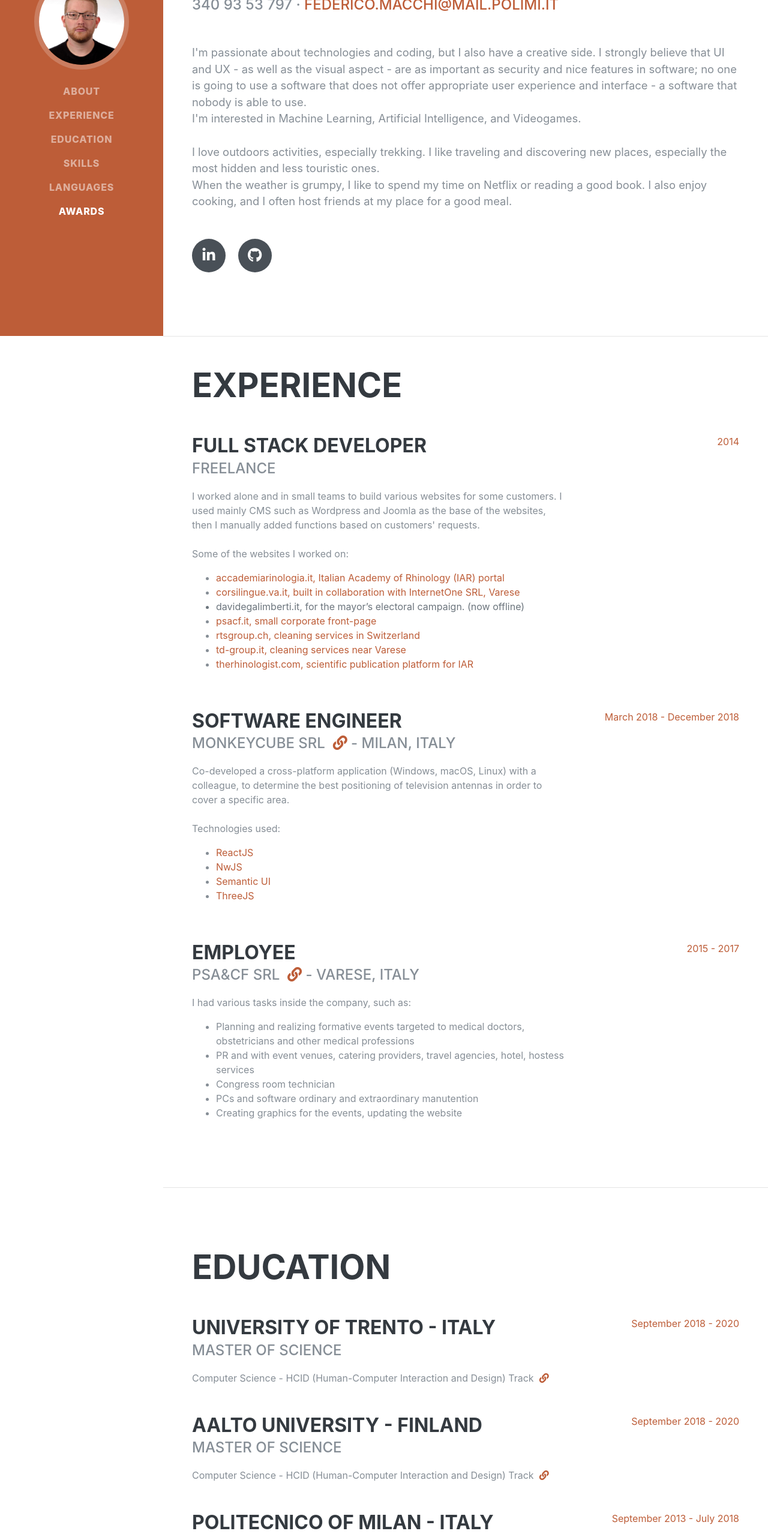
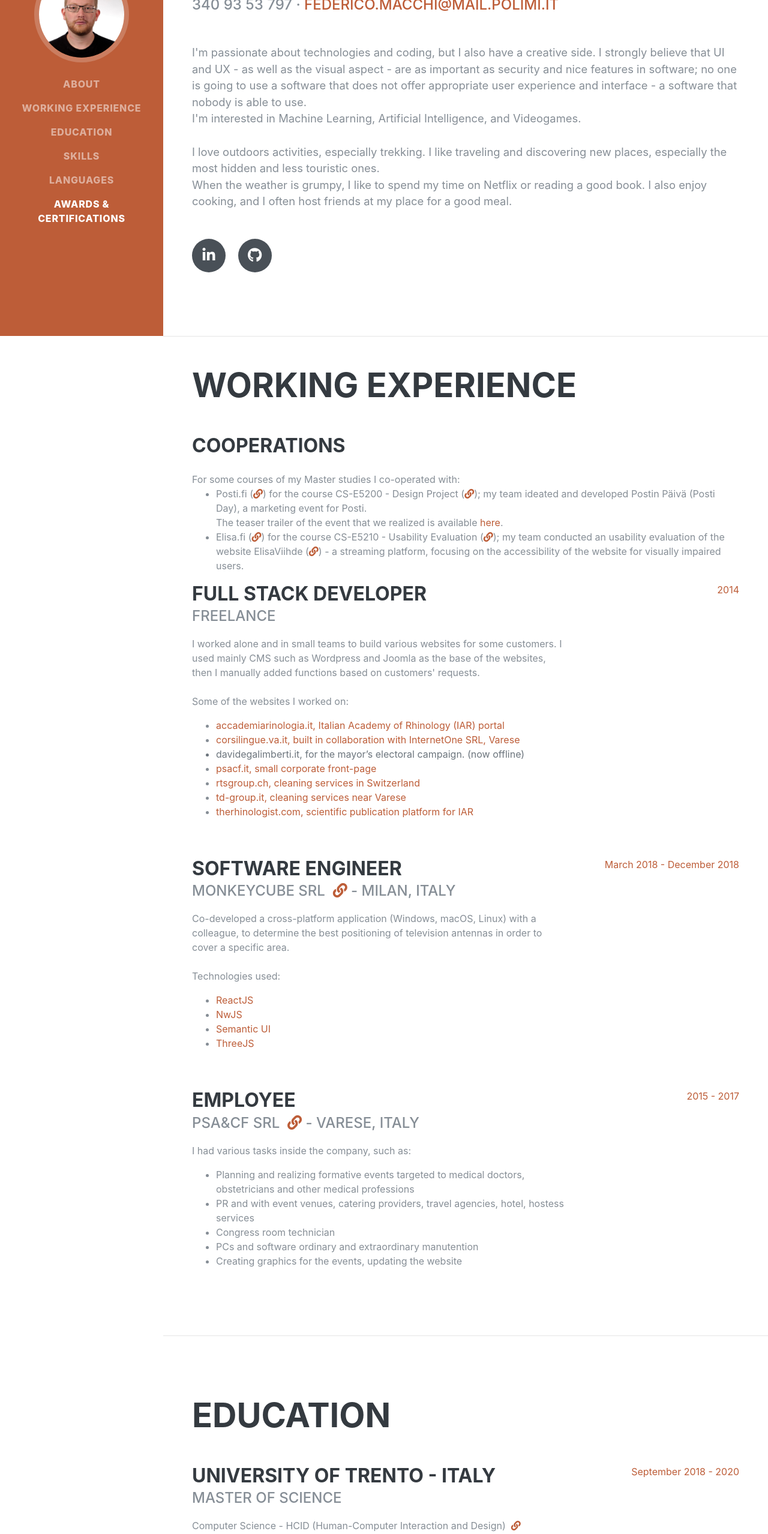
Before and after one commit to FedeMITIC/fedemitic.github.io, a plain HTML site: page index.html in a window 1280 px wide. Shown: the part 240-2797 px from the top of the page at 60% size. Drawn offline with Linux system fonts and the light colour scheme; a web font is replaced by a local one.

Commit message:
Added cooperations and soft skills

```diff
--- a/index.html
+++ b/index.html
@@ -50,7 +50,7 @@
           <a class="nav-link js-scroll-trigger" href="#about">About</a>
         </li>
         <li class="nav-item">
-          <a class="nav-link js-scroll-trigger" href="#experience">Experience</a>
+          <a class="nav-link js-scroll-trigger" href="#experience">Working Experience</a>
         </li>
         <li class="nav-item">
           <a class="nav-link js-scroll-trigger" href="#education">Education</a>
@@ -62,7 +62,7 @@
             <a class="nav-link js-scroll-trigger" href="#languages">Languages</a>
           </li>
         <li class="nav-item">
-          <a class="nav-link js-scroll-trigger" href="#awards">Awards</a>
+          <a class="nav-link js-scroll-trigger" href="#awards">Awards &amp; Certifications</a>
         </li>
         <!--<li class="nav-item">
           <a class="nav-link js-scroll-trigger" href="index-it.html">Vedi in italiano</a>
@@ -101,8 +101,19 @@
 
     <section class="resume-section p-3 p-lg-5 d-flex justify-content-center" id="experience">
       <div class="w-100">
-        <h2 class="mb-5">Experience</h2>
-
+        <h2 class="mb-5">Working Experience</h2>
+        <h3 class="mb-0">Cooperations</h3>
+        <br />
+        For some courses of my Master studies I co-operated with:
+        <ul>
+          <li>
+            Posti.fi (<a href="https://www.posti.fi/index-en.html" target="_blank"><i class="fas fa-link"></i></a>) for the course CS-E5200 - Design Project (<a href="https://oodi.aalto.fi/a/opintjakstied.jsp?OpinKohd=1125650467&takaisin=etusivu.html" target="_blank"><i class="fas fa-link"></i></a>); my team ideated and developed Postin Päivä (Posti Day), a marketing event for Posti.
+            <br />The teaser trailer of the event that we realized is available <a href="https://drive.google.com/open?id=1G-d0AQJOyytvrIIVioVDJnMNX2mffU_M" target="_blank">here</a>.
+          </li>
+          <li>
+            Elisa.fi (<a href="https://elisa.fi" target="_blank"><i class="fas fa-link"></i></a>) for the course CS-E5210 - Usability Evaluation (<a href="https://oodi.aalto.fi/a/opintjakstied.jsp?OpinKohd=1126047401&takaisin=etusivu.html" target="_blank"><i class="fas fa-link"></i></a>); my team conducted an usability evaluation of the website ElisaViihde (<a href="https://elisaviihde.fi" target="_blank"><i class="fas fa-link"></i></a>) - a streaming platform, focusing on the accessibility of the website for visually impaired users.
+          </li>
+        </ul>
         <div class="resume-item d-flex flex-column flex-md-row justify-content-between mb-5">
           <div class="resume-content">
             <h3 class="mb-0">Full stack developer</h3>
@@ -179,8 +190,7 @@
           <div class="resume-content">
             <h3 class="mb-0">University of Trento - Italy</h3>
             <div class="subheading mb-3">Master of Science</div>
-            <div>Computer Science - HCID (Human-Computer Interaction and Design) Track&nbsp;&nbsp;<a href="https://masterschool.eitdigital.eu/programmes/hcid" target="_blank"><i class="fas fa-link"></i></a></div>
-            <!--<p>GPA: 4.32</p>-->
+            <div>Computer Science - HCID (Human-Computer Interaction and Design)&nbsp;&nbsp;<a href="https://masterschool.eitdigital.eu/programmes/hcid" target="_blank"><i class="fas fa-link"></i></a></div>
           </div>
           <div class="resume-date text-md-right">
             <span class="text-primary">September 2018 - 2020</span>
@@ -191,8 +201,7 @@
           <div class="resume-content">
             <h3 class="mb-0">Aalto University - Finland</h3>
             <div class="subheading mb-3">Master of Science</div>
-            <div>Computer Science - HCID (Human-Computer Interaction and Design) Track&nbsp;&nbsp;<a href="https://masterschool.eitdigital.eu/programmes/hcid" target="_blank"><i class="fas fa-link"></i></a></div>
-            <!--<p>GPA: 4.32</p>-->
+            <div>Computer Science - HCID (Human-Computer Interaction and Design)&nbsp;&nbsp;<a href="https://masterschool.eitdigital.eu/programmes/hcid" target="_blank"><i class="fas fa-link"></i></a></div>
           </div>
           <div class="resume-date text-md-right">
             <span class="text-primary">September 2018 - 2020</span>
@@ -203,8 +212,7 @@
           <div class="resume-content">
             <h3 class="mb-0">Politecnico of Milan - Italy</h3>
             <div class="subheading mb-3">Bachelor of Engineering</div>
-            <div>Engineering - Engineering of Computer Systems Track&nbsp;&nbsp;<a href="https://www4.ceda.polimi.it/manifesti/manifesti/controller/ManifestoPublic.do?check_params=1&aa=2018&k_corso_la=358&lang=EN&__pj0=0&__pj1=2031dfab97b1264419e6dd5125637cae" target="_blank"><i class="fas fa-link"></i></a></div>
-            <!--<p>GPA: 4.32</p>-->
+            <div>Engineering - Engineering of Computer Systems&nbsp;&nbsp;<a href="https://www4.ceda.polimi.it/manifesti/manifesti/controller/ManifestoPublic.do?check_params=1&aa=2018&k_corso_la=358&lang=EN&__pj0=0&__pj1=2031dfab97b1264419e6dd5125637cae" target="_blank"><i class="fas fa-link"></i></a></div>
           </div>
           <div class="resume-date text-md-right">
             <span class="text-primary">September 2013 - July 2018</span>
@@ -256,6 +264,9 @@
 
         <div class="subheading mb-3">Additional tools</div>
         <ul class="fa-ul mb-0">
+            <li>
+                <i class="fa-li fa fa-check"></i>
+                GitHub</li>
           <li>
             <i class="fa-li fa fa-check"></i>
             LaTeX</li>
@@ -265,6 +276,16 @@
           <li>
               <i class="fa-li fa fa-check"></i>
             Photoshop</li>
+        </ul>
+        <br />
+        <div class="subheading mb-3">Soft Skills</div>
+        <ul class="fa-ul mb-0"><li>
+          <i class="fa-li fa fa-check"></i>
+          Teamwork; I am a good team member and I am a good fit for the position of team leader as well. During my Master studies, I proficiently carried out many group projects in interdisciplinary and multicultural teams.
+        </li>
+        <li><i class="fa-li fa fa-check"></i>
+          Video editing; I have some basic video editing skills with professional software such as Sony Vegas Pro&nbsp;&nbsp;<a href="https://drive.google.com/open?id=1G-d0AQJOyytvrIIVioVDJnMNX2mffU_M" target="_blank"><i class="fas fa-link"></i></a>.
+        </li>
         </ul>
       </div>
     </section>
@@ -282,7 +303,6 @@
             <p>I contributed to this small open source library, used in the HomebrewLab web application, by adding some unit tests and by
               refactoring the code; this library contains various utilities to do unit conversions and calculations
               useful for homebrewing.</p>
-            <!--<p>GPA: 4.32</p>-->
           </div>
           <div class="resume-date text-md-right">
             <span class="text-primary">From February 2018</span>
@@ -374,7 +394,7 @@
 <footer class="page-footer font-small pt-1" style="background-color: #666">
 
   <!-- Copyright -->
-  <div class="footer-copyright text-center text-white py-3">Favicon by <a style="color: white;" href="https://www.freepik.com/" title="Freepik">Freepik</a>&nbsp;&nbsp;&nbsp;|&nbsp;&nbsp;&nbsp;<a href="https://startbootstrap.com/themes/resume" style="color: white;">Original template here</a></div>
+  <div class="footer-copyright text-center text-white py-3">Favicon by <a style="color: white;" href="https://www.freepik.com/" title="Freepik">Freepik</a>&nbsp;&nbsp;&nbsp;|&nbsp;&nbsp;&nbsp;Original template <a href="https://startbootstrap.com/themes/resume" style="color: white;">here</a></div>
   <!-- Copyright -->
 
 </footer>
```
